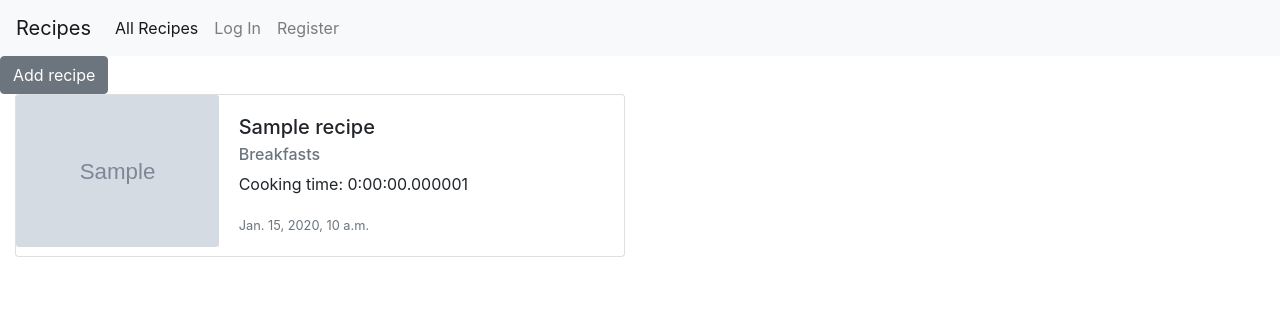
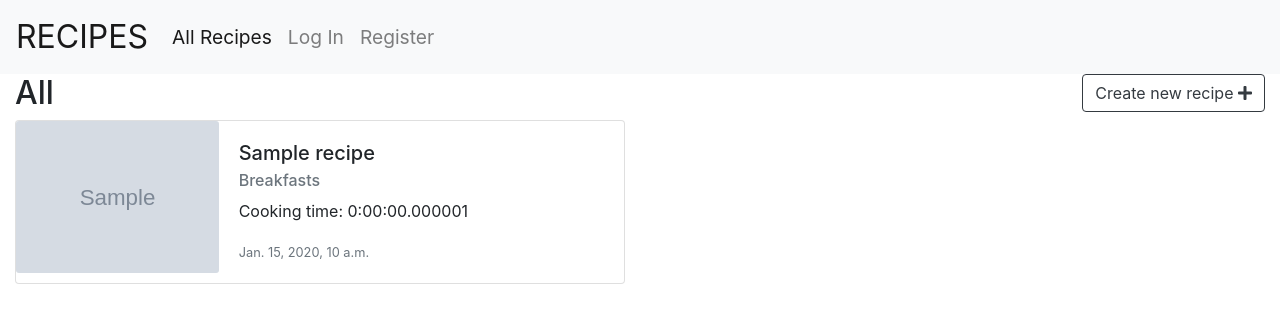
Before and after one commit to LenaStruts/delicios-recipes, a Django app: page / in a window 1280 px wide. Shown: the top 323 px of the page. Run offline with Django 3.2, Linux system fonts and the light colour scheme; tables that the repository leaves empty hold one stand-in row (values such as "Sample post"); grey boxes marked "Sample" are stand-in pictures; some libraries are stand-ins or nearby versions.

Commit message:
style improvements

```diff
--- a/recipes/static/recipes/index.js
+++ b/recipes/static/recipes/index.js
@@ -3,13 +3,9 @@ document.addEventListener('DOMContentLoaded', function() {
     link.forEach((element) => {
         element.addEventListener("click", () => {
             id = element.id;
-            load_recipe(id);
+            loadRecipe(id);
         });
     });
-
-    // let button = document.querySelector(".add");
-    // id = button.id;
-    // button.addEventListener('click', () => addBook(id));
 })
 
 function addBook(x, id) {
@@ -23,7 +19,11 @@ function addBook(x, id) {
         .then(response => response.json())
         .then(result => {
             if (result.error) {
-                console.log(error);
+                if (result.error === "You must be logged in!") {
+                    login();
+                } else {
+                    console.log(error);
+                }
             } else {
                 x.classList.toggle("far");
                 x.classList.toggle("fas");
@@ -42,7 +42,11 @@ function addList(x, id, all = false) {
         .then(response => response.json())
         .then(result => {
             if (result.error) {
-                console.log(error);
+                if (result.error === "You must be logged in!") {
+                    login();
+                } else {
+                    console.log(error);
+                }
             } else {
                 x.classList.toggle("fa-minus");
                 x.classList.toggle("fa-plus");
@@ -69,7 +73,7 @@ function addList(x, id, all = false) {
         })
 }
 
-function load_recipe(id) {
+function loadRecipe(id) {
     document.querySelector('#recipe').style.display = 'block';
     document.querySelector('#recipes').style.display = 'none';
     fetch(`/ingredients/${id}`)
@@ -81,10 +85,6 @@ function load_recipe(id) {
                 el.innerHTML = `
                         <li><i onclick="addList(this, ${ingredient.id})" class="ingredient float-right ${ingredient.in_list ? 'fas fa-minus' : 'fas fa-plus'}"></i>${ingredient.amount} ${ingredient.measurement}${ingredient.measurement === " " ? "" : " of" } ${ingredient.ingredient}</li>
                     `;
-
-
-                // const icon = document.createElement('i'); =
-                // ingredient.className = "float-right ${recipe.added ? 'fas fa-minus' : 'fas fa-plus'}"
                 box.append(el);
             });
             fetch(`/recipe/${id}`)
@@ -94,10 +94,10 @@ function load_recipe(id) {
                     element.innerHTML = `
                     <div class="header">
                         <div class="row">
-                        <div class="col-lg-7 col-sm-11">
-                        <h3>${recipe.title}</h3>
-                        <i onclick="addBook(this, ${recipe.id})" class="float-right ${recipe.added ? 'fas fa-bookmark' : 'far fa-bookmark'}"></i>
-                        </div>
+                            <div class="col-lg-7 col-sm-11">
+                            <i onclick="addBook(this, ${recipe.id})" id="bookmarkButton" class="float-right ${recipe.added ? 'fas fa-bookmark' : 'far fa-bookmark'}"></i>
+                                <h3>${recipe.title}</h3>
+                            </div>
                         </div>
                         <h5>${recipe.category}</h5>
                         <p>Cooking time: ${durationFormat(recipe.time)}</p>
@@ -161,7 +161,10 @@ function pauseTimer(id, durationLeft) {
     timers[id].durationLeft = durationLeft;
     clearInterval(timers[id].timeinterval);
     const t = timers[id].t;
-    timers[id].clock.innerHTML = `${t.minutes} minutes ${t.seconds} seconds <i onclick="playTimer('${id}')" class="fas fa-play"></i>`;
+    hours = t.hours;
+    minutes = t.minutes;
+    seconds = t.seconds;
+    timers[id].clock.innerHTML = `${formatTime(hours, minutes, seconds)} <i onclick="playTimer('${id}')" class="fas fa-play"></i>`;
 }
 
 function playTimer(id) {
@@ -171,8 +174,11 @@ function playTimer(id) {
 
     function updateClock() {
         durationLeft = durationLeft - 1;
-        const t = time_remaining(deadline);
-        timers[id].clock.innerHTML = `${t.minutes} minutes ${t.seconds} seconds <i onclick="pauseTimer('${id}', ${durationLeft})" class="fas fa-pause"></i>`;
+        const t = timeRemaining(deadline);
+        hours = t.hours;
+        minutes = t.minutes;
+        seconds = t.seconds;
+        timers[id].clock.innerHTML = `${formatTime(hours, minutes, seconds)} <i onclick="pauseTimer('${id}', ${durationLeft})" class="fas fa-pause"></i>`;
         if (t.total <= 0) {
             clearInterval(timers[id].timeinterval);
             timers[id].clock.innerHTML = `Done <i onclick="stopTimer(${id})" class="fas fa-stop"></i>`;
@@ -193,25 +199,8 @@ function stopTimer(id) {
     timers[id] = undefined;
 }
 
-function runTimer(duration, id) {
-    document.getElementById(`time-${id}`).style.display = 'none';
-    document.getElementById(`alarm-${id}`).className = "";
-    durationAsS = moment.duration(duration).asSeconds();
-    let current_time = Date.parse(new Date());
-    let deadline = new Date(current_time + durationAsS * 1000);
-    let timeinterval;
-    let clock = document.getElementById(`alarm-${id}`);
 
-    function update_clock() {
-        let t = time_remaining(deadline);
-        clock.innerHTML = `${t.minutes} minutes ${t.seconds}seconds <i onclick="pause_clock(timeinterval, t, id)" class="fas fa-pause"></i>`;
-        if (t.total <= 0) { clearInterval(timeinterval); }
-    }
-    update_clock(); // run function once at first to avoid delay
-    timeinterval = setInterval(update_clock, 1000);
-}
-
-function time_remaining(endtime) {
+function timeRemaining(endtime) {
     let t = Date.parse(endtime) - Date.parse(new Date());
     let seconds = Math.floor((t / 1000) % 60);
     let minutes = Math.floor((t / 1000 / 60) % 60);
@@ -221,54 +210,34 @@ function time_remaining(endtime) {
 }
 
 
-// function startTimer(duration, id) {
-//     let timerInterval = null;
-//     let timePassed = 0;
-//     document.getElementById(`time-${id}`).style.display = 'none';
-//     document.getElementById(`alarm-${id}`).className = "";
-//     time = moment.duration(duration).asSeconds();
-//     const TIME_LIMIT = time;
-//     let timeLeft = TIME_LIMIT;
-//     timerInterval = setInterval(() => {
-//         // The amount of time passed increments by one
-//         timePassed = timePassed += 1;
-//         timeLeft = TIME_LIMIT - timePassed;
 
-//         // The time left label is updated
-//         document.getElementById(`alarm-${id}`).innerHTML = `${formatTime(timeLeft)} <i onclick="clearInterval(${timerInterval})" class="fas fa-pause"></i>`;
-//         if (timeLeft < 0) {
-//             clearInterval(timerInterval);
-//             document.getElementById(`alarm-${id}`).innerHTML = "EXPIRED";
-//         }
-//     }, 1000);
+function formatTime(hours, minutes, seconds) {
+    if (hours === 1) {
+        hours = `${hours} hour`;
+    } else if (hours < 1) {
+        hours = '';
+    } else {
+        hours = `${hours} hours`;
+    }
 
-// }
+    if (minutes === 1) {
+        minutes = `${minutes} minute`;
+    } else if (minutes < 1) {
+        minutes = '';
+    } else {
+        minutes = `${minutes} minutes`;
+    }
 
-// function formatTime(time) {
-//     // The largest round integer less than or equal to the result of time divided being by 60.
-//     let minutes = Math.floor(time / 60);
-//     if (minutes === 1) {
-//         minutes = `${minutes} minute`;
-//     } else if (minutes < 1) {
-//         minutes = '';
-//     } else {
-//         minutes = `${minutes} minutes`;
-//     }
-//     // Seconds are the remainder of the time divided by 60 (modulus operator)
-//     let seconds = time % 60;
+    if (seconds === 1) {
+        seconds = `0${seconds} second`;
+    } else if (seconds < 10) {
+        seconds = `0${seconds} seconds`;
+    } else {
+        seconds = `${seconds} seconds`;
+    }
 
-//     // If the value of seconds is less than 10, then display seconds with a leading zero
-//     if (seconds === 1) {
-//         seconds = `0${seconds} second`;
-//     } else if (seconds < 10) {
-//         seconds = `0${seconds} seconds`;
-//     } else {
-//         seconds = `${seconds} seconds`;
-//     }
-
-//     // The output in MM:SS format
-//     return `${minutes} ${seconds}`;
-// }
+    return `${hours} ${minutes} ${seconds}`;
+}
 
 function durationFormat(duration) {
     durationStr = moment.utc(moment.duration(duration).asMilliseconds()).format("HH:mm:ss");
@@ -299,3 +268,7 @@ function durationFormat(duration) {
     }
     return `${hours} ${minutes} ${seconds}`;
 }
+
+function login() {
+    document.querySelector('#login').click();
+}
--- a/recipes/static/recipes/styles.css
+++ b/recipes/static/recipes/styles.css
@@ -7,3 +7,25 @@ select {
     width: 13rem;
     height: 2rem;
 }
+
+#allIngredientButton,
+#bookmarkButton {
+    font-size: 1.5rem;
+}
+
+.ingredient {
+    color: #6c757d;
+}
+
+.list {
+    text-align: center;
+}
+
+.submit {
+    margin: 1rem;
+}
+
+.nav-link {
+    color: #242424;
+    font-size: larger;
+}
--- a/recipes/templates/recipes/index.html
+++ b/recipes/templates/recipes/index.html
@@ -4,11 +4,11 @@
 {% block body %}
 <div id="recipe" class="container-fluid">
     <div class="row">
-        <div class="col-lg-4 col-sm-8">
+        <div class="col-lg-4 col-md-8">
             <div id="image">
             </div>
         </div>
-        <div class="col-lg-3 col-sm-3">
+        <div class="col-lg-3 col-md-3">
             <div id="ingredients">
             </div>
         </div>
@@ -16,12 +16,14 @@
     <div id="instructions">
     </div>
 </div>
-<div id="recipes">
-<a class="btn btn-secondary" href="{% url 'new_recipe' %}">Add recipe</a>
+<div id="recipes" class="container-fluid">
+    <a class="btn btn-outline-dark float-right" href="{% url 'new_recipe' %}">Create new recipe <i class="fas fa-plus"></i></a>
+    <h2>All</h2>
+    <div class="row">
         {% for recipe in recipes %}
             <div class="col-lg-6 col-sm-12 d-flex align-items-stretch">
+                <div class="card mb-4" style="max-width: 700px;">
                     <a class="recipe-detail" id="{{recipe.pk}}">
-            <div class="card mb-4" style="max-width: 700px;">
                         <div class="row no-gutters">
                             <div class="col-md-4">
                                 <img src="{{ recipe.photo.url }}" class="card-img" alt="...">
@@ -37,10 +39,11 @@
                                 </div>
                             </div>
                         </div>
-            </div>
                     </a>
                 </div>
+            </div>
         {% endfor %}
+    </div>
 </div>
 {% endblock %}
 
--- a/recipes/templates/recipes/layout.html
+++ b/recipes/templates/recipes/layout.html
@@ -4,6 +4,8 @@
 <html lang="en">
 <head>
     <title>{% block title %}Recipes{% endblock %}</title>
+    <meta charset="utf-8">
+    <meta name="viewport" content="width=device-width, initial-scale=1, shrink-to-fit=no">
     <link rel="stylesheet" href="https://stackpath.bootstrapcdn.com/bootstrap/4.4.1/css/bootstrap.min.css" integrity="sha384-Vkoo8x4CGsO3+Hhxv8T/Q5PaXtkKtu6ug5TOeNV6gBiFeWPGFN9MuhOf23Q9Ifjh" crossorigin="anonymous">
     <link rel="stylesheet" href="https://use.fontawesome.com/releases/v5.13.0/css/all.css" integrity="sha384-Bfad6CLCknfcloXFOyFnlgtENryhrpZCe29RTifKEixXQZ38WheV+i/6YWSzkz3V" crossorigin="anonymous">
     <link href="{% static 'recipes/styles.css' %}" rel="stylesheet">
@@ -12,31 +14,37 @@
 </head>
 <body>
     <nav class="navbar navbar-expand-lg navbar-light bg-light">
-        <a class="navbar-brand" href="#">Recipes</a>
+        <a class="navbar-brand" href="{% url 'index' %}" style="font-size: xx-large;">RECIPES</a>
         <button class="navbar-toggler" type="button" data-toggle="collapse" data-target="#navbarNavDropdown" aria-controls="navbarNavDropdown" aria-expanded="false" aria-label="Toggle navigation">
             <span class="navbar-toggler-icon"></span>
         </button>
         <div class="collapse navbar-collapse" id="navbarNavDropdown">
             <ul class="navbar-nav">
-                <li class="nav-item active">
-                    <a class="nav-link" href="{% url 'index' %}">All Recipes <span class="sr-only">(current)</span></a>
+                {% url 'index' as url %}
+                <li class="nav-item {% if request.path == url %}active{% endif %}">
+                    <a class="nav-link" href="{{ url }}">All Recipes <span class="sr-only">(current)</span></a>
                 </li>
                 {% if user.is_authenticated %}
-                    <li class="nav-item">
-                        <a class="nav-link" href="{% url 'recipe_book' %}">My recipe book</a>
+                    {% url 'recipe_book' as url %}
+                    <li class="nav-item {% if request.path == url %}active{% endif %}">
+                        <a class="nav-link" href="{{ url }}">My recipe book</a>
                     </li>
-                    <li class="nav-item">
-                        <a class="nav-link" href="{% url 'shopping_list' %}">Shopping List</a>
+                    {% url 'shopping_list' as url %}
+                    <li class="nav-item {% if request.path == url %}active{% endif %}">
+                        <a class="nav-link" href="{{ url }}">Shopping List</a>
                     </li>
-                    <li class="nav-item">
-                        <a class="nav-link" href="{% url 'logout' %}">Log Out</a>
+                    {% url 'logout' as url %}
+                    <li class="nav-item {% if request.path == url %}active{% endif %}">
+                        <a class="nav-link" href="{{ url }}">Log Out</a>
                     </li>
                 {% else %}
-                    <li class="nav-item">
-                        <a class="nav-link" href="{% url 'login' %}">Log In</a>
+                    {% url 'login' as url %}
+                    <li class="nav-item {% if request.path == url %}active{% endif %}">
+                        <a class="nav-link" id="login" href="{{ url }}">Log In</a>
                     </li>
-                    <li class="nav-item">
-                        <a class="nav-link" href="{% url 'register' %}">Register</a>
+                    {% url 'register' as url %}
+                    <li class="nav-item {% if request.path == url %}active{% endif %}">
+                        <a class="nav-link" href="{{ url }}">Register</a>
                     </li>
                 {% endif %}
             </ul>
--- a/recipes/views.py
+++ b/recipes/views.py
@@ -49,7 +49,6 @@ def recipe_detail(request, pk):
     except Recipe.DoesNotExist:
         return JsonResponse({"error": "Recipe not found."}, status=404)
 
-    # Return post content
     if request.method == "GET":
         return JsonResponse(recipe.serialize(request.user))
     elif request.method == "PUT":
@@ -61,6 +60,10 @@ def recipe_detail(request, pk):
                 book, created = RecipeBook.objects.get_or_create(owner=request.user, recipe=recipe)
                 book.save()
             return JsonResponse({"success": "True"}, status=200)
+        else:
+            return JsonResponse({
+                "error": "You must be logged in!"
+            }, status=400)
     else:
         return JsonResponse({
             "error": "GET or PUT request required."
@@ -77,14 +80,19 @@ def ingredients(request, pk):
     if request.method == "GET":
         return JsonResponse([ingredient.serialize(request.user) for ingredient in ingredients], safe=False)
     elif request.method == "PUT":
-        data = json.loads(request.body)
-        for ingredient in ingredients:
-            if data.get("in_list") is True:
-                ShoppingList.objects.filter(shopper=request.user, ingredient=ingredient).delete()
-            else:
-                list, created = ShoppingList.objects.get_or_create(shopper=request.user, ingredient=ingredient)
-                list.save()
-        return JsonResponse({"success": "True"}, status=200)
+        if not request.user.is_anonymous:
+            data = json.loads(request.body)
+            for ingredient in ingredients:
+                if data.get("in_list") is True:
+                    ShoppingList.objects.filter(shopper=request.user, ingredient=ingredient).delete()
+                else:
+                    list, created = ShoppingList.objects.get_or_create(shopper=request.user, ingredient=ingredient)
+                    list.save()
+            return JsonResponse({"success": "True"}, status=200)
+        else:
+            return JsonResponse({
+                "error": "You must be logged in!"
+            }, status=400)
     else:
         return JsonResponse({
             "error": "GET request required."
@@ -97,15 +105,19 @@ def ingredient(request, pk):
         ingredient = Ingredients.objects.get(pk=pk)
     except Ingredients.DoesNotExist:
         return JsonResponse({"error": "Ingredients not found."}, status=404)
-    # Return post content
     if request.method == "PUT":
-        data = json.loads(request.body)
-        if data.get("in_list") is True:
-            ShoppingList.objects.filter(shopper=request.user, ingredient=ingredient).delete()
+        if not request.user.is_anonymous:
+            data = json.loads(request.body)
+            if data.get("in_list") is True:
+                ShoppingList.objects.filter(shopper=request.user, ingredient=ingredient).delete()
+            else:
+                list, created = ShoppingList.objects.get_or_create(shopper=request.user, ingredient=ingredient)
+                list.save()
+            return JsonResponse({"success": "True"}, status=200)
         else:
-            list, created = ShoppingList.objects.get_or_create(shopper=request.user, ingredient=ingredient)
-            list.save()
-        return JsonResponse({"success": "True"}, status=200)
+            return JsonResponse({
+                "error": "You must be logged in!"
+            }, status=400)
     else:
         return JsonResponse({
             "error": "PUT request required."
@@ -119,7 +131,6 @@ def instructions(request, pk):
         instructions = Instructions.objects.filter(recipe=recipe)
     except Instructions.DoesNotExist:
         return JsonResponse({"error": "Instructions not found."}, status=404)
-    # Return post content
     if request.method == "GET":
         return JsonResponse([instruction.serialize() for instruction in instructions], safe=False)
     else:
```
Also changed, not shown: recipes/templates/recipes/edit.html (+5 -3 lines), recipes/templates/recipes/recipe_book.html (+24 -1 lines), recipes/templates/recipes/shopping_list.html (+4 -4 lines). Lines whose indentation alone changed are shown as unchanged.
